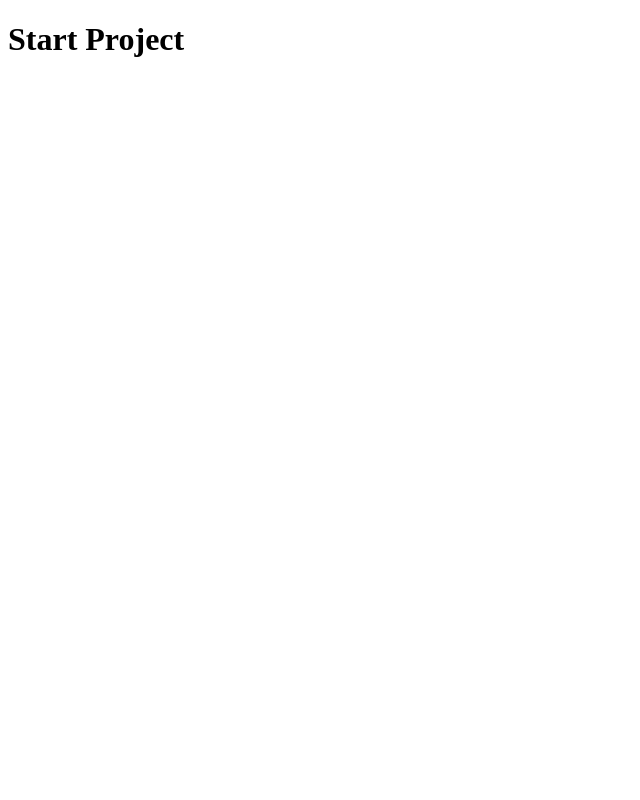
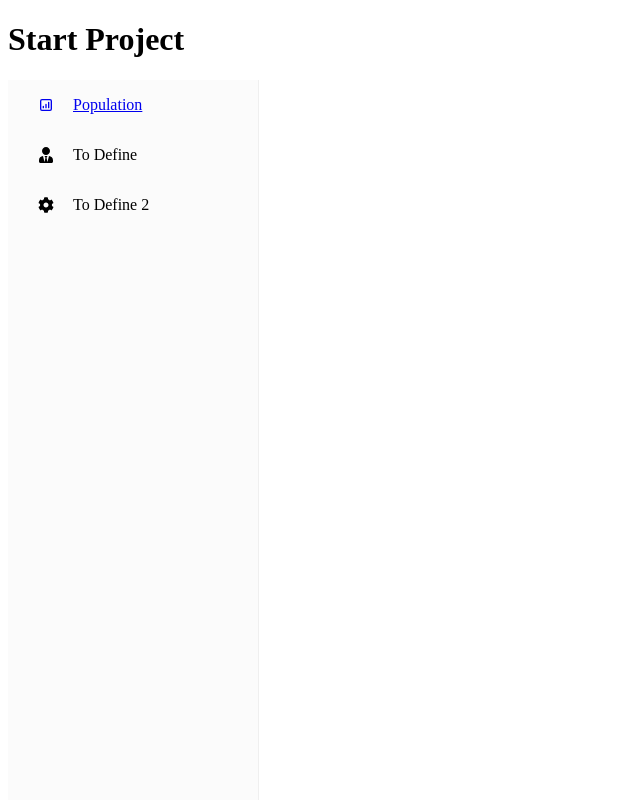
Before and after one commit to ceramirezh/visualClass62, a React (Create React App) app: page / in a window 1280 px wide. Shown: the top 800 px of the page, without its empty margins (0-640 px from the left). Built offline with nearby package versions, Linux system fonts and the light colour scheme.

Commit message:
Side Navigation Bar implemented

```diff
--- a/src/App.tsx
+++ b/src/App.tsx
@@ -1,9 +1,16 @@
 import React from "react";
+import { Routes, Route } from "react-router-dom";
+import NavBar from "./Components/Navbar";
 
 function App() {
   return (
     <div>
       <h1>Start Project</h1>
+      <NavBar>
+        <Routes>
+          <Route />
+        </Routes>
+      </NavBar>
     </div>
   );
 }
--- /dev/null
+++ b/src/Components/Navbar.tsx
@@ -0,0 +1,46 @@
+import { useState } from "react";
+import { Menu, MenuItem, Sidebar, SubMenu } from "react-pro-sidebar";
+import styled from "styled-components";
+import { HiOutlineChartSquareBar } from "react-icons/hi";
+import { FaCog, FaUserTie } from "react-icons/fa";
+import { NavLink } from "react-router-dom";
+
+const Menuitem = styled(MenuItem)`
+  :hover {
+    background-color: #ffdb58;
+    padding: 5px;
+    border-radius: 10px;
+  }
+`;
+
+const NavBar: Function = (): any => {
+  const [collapsed, setCollapsed] = useState(false);
+  const styles = {
+    sideBarHeight: {
+      height: "145vh",
+    },
+    menuIcon: {
+      float: "right",
+      margin: "10px",
+    },
+  };
+  const onClickMenuIcon = () => {
+    setCollapsed(!collapsed);
+  };
+  return (
+    <Sidebar style={styles.sideBarHeight}>
+      <Menu
+      // iconShape="square"
+      >
+        <NavLink to={"/population"}>
+          <MenuItem icon={<HiOutlineChartSquareBar />}> Population </MenuItem>
+        </NavLink>
+
+        <MenuItem icon={<FaUserTie />}>To Define</MenuItem>
+        <MenuItem icon={<FaCog />}>To Define 2</MenuItem>
+      </Menu>
+    </Sidebar>
+  );
+};
+
+export default NavBar;
--- a/src/index.tsx
+++ b/src/index.tsx
@@ -1,12 +1,18 @@
 import React from "react";
 import ReactDOM from "react-dom/client";
+import { ProSidebarProvider } from "react-pro-sidebar";
+import { BrowserRouter } from "react-router-dom";
 import App from "./App";
 
 const root = ReactDOM.createRoot(
   document.getElementById("root") as HTMLElement
 );
 root.render(
-  <React.StrictMode>
-    <App />
-  </React.StrictMode>
+  // <React.StrictMode>
+  <BrowserRouter>
+    <ProSidebarProvider>
+      <App />
+    </ProSidebarProvider>
+  </BrowserRouter>
+  // </React.StrictMode>
 );
```
Also changed, not shown: package.json (+7 -0 lines), 1 other file (tests, documents, lock files or other folders).
